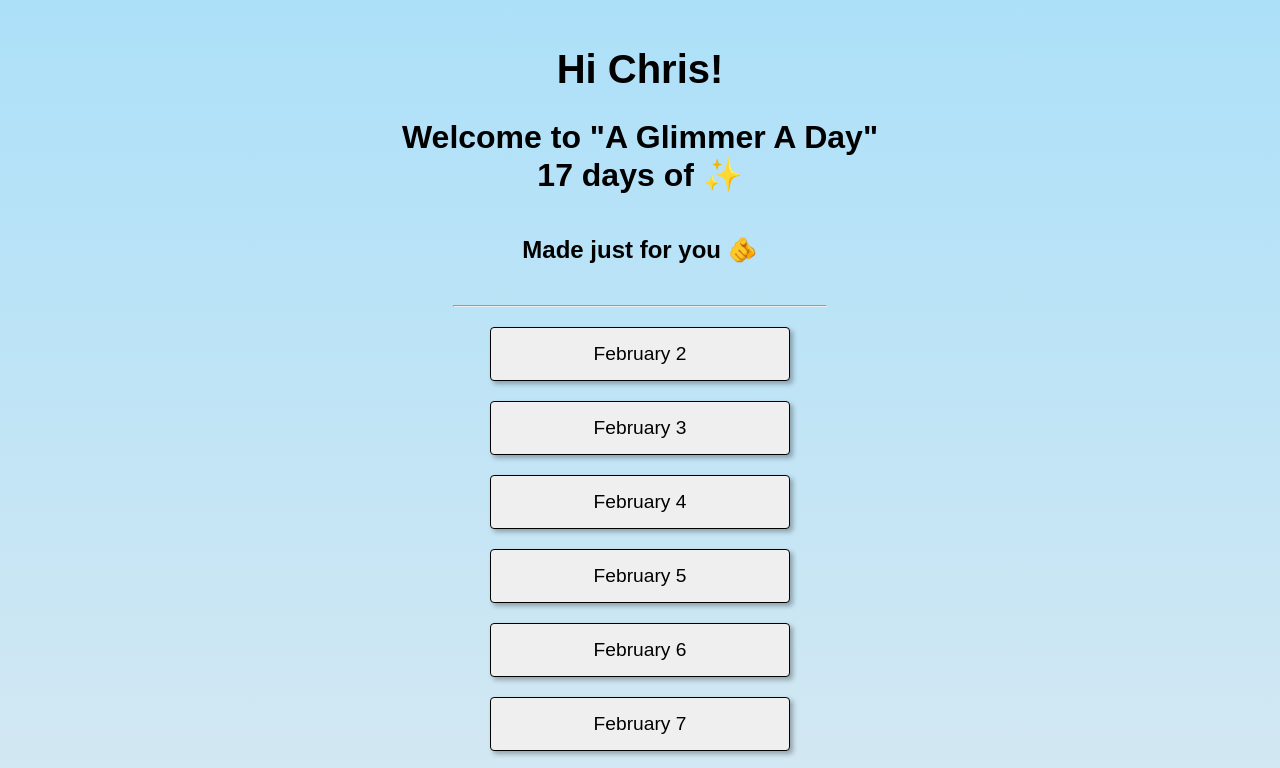
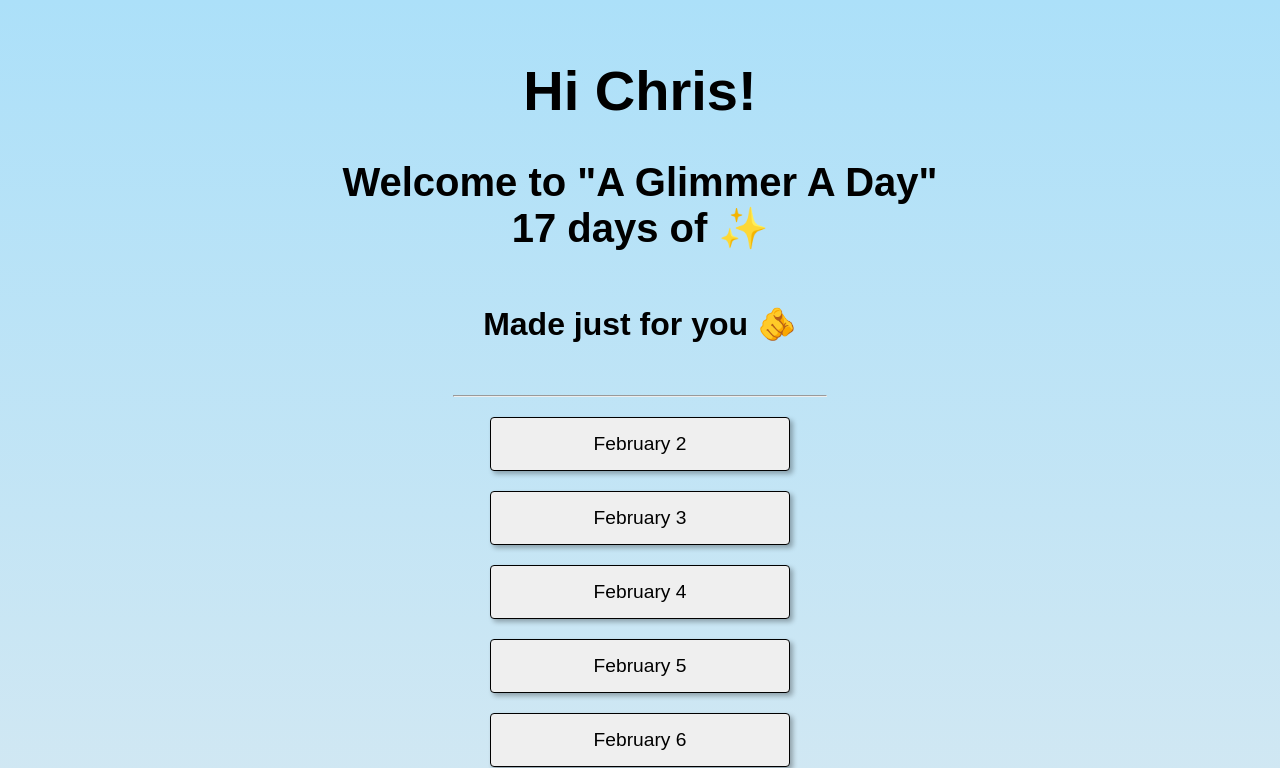
Before and after one commit to jpalank31/Glimmer, a plain HTML site: page index.html in a window 1280 px wide. Shown: the top 768 px of the page. Drawn offline with Linux system fonts and the light colour scheme.

Commit message:
Update index.html

```diff
--- a/index.html
+++ b/index.html
@@ -13,16 +13,16 @@
       }
       h1 {
         text-align: center;
-        font-size: 2.5em; /* Adjusted for larger screens */
+        font-size: 3.5em; /* Adjusted for larger screens */
       }
       h2 {
         text-align: center;
-        font-size: 2em; /* Adjusted for larger screens */
+        font-size: 2.5em; /* Adjusted for larger screens */
       }
       h4 {
         text-align: center;
         padding: 10px;
-        font-size: 1.5em; /* Adjusted for larger screens */
+        font-size: 2em; /* Adjusted for larger screens */
       }
       hr {
         background-color: #132743;
```
